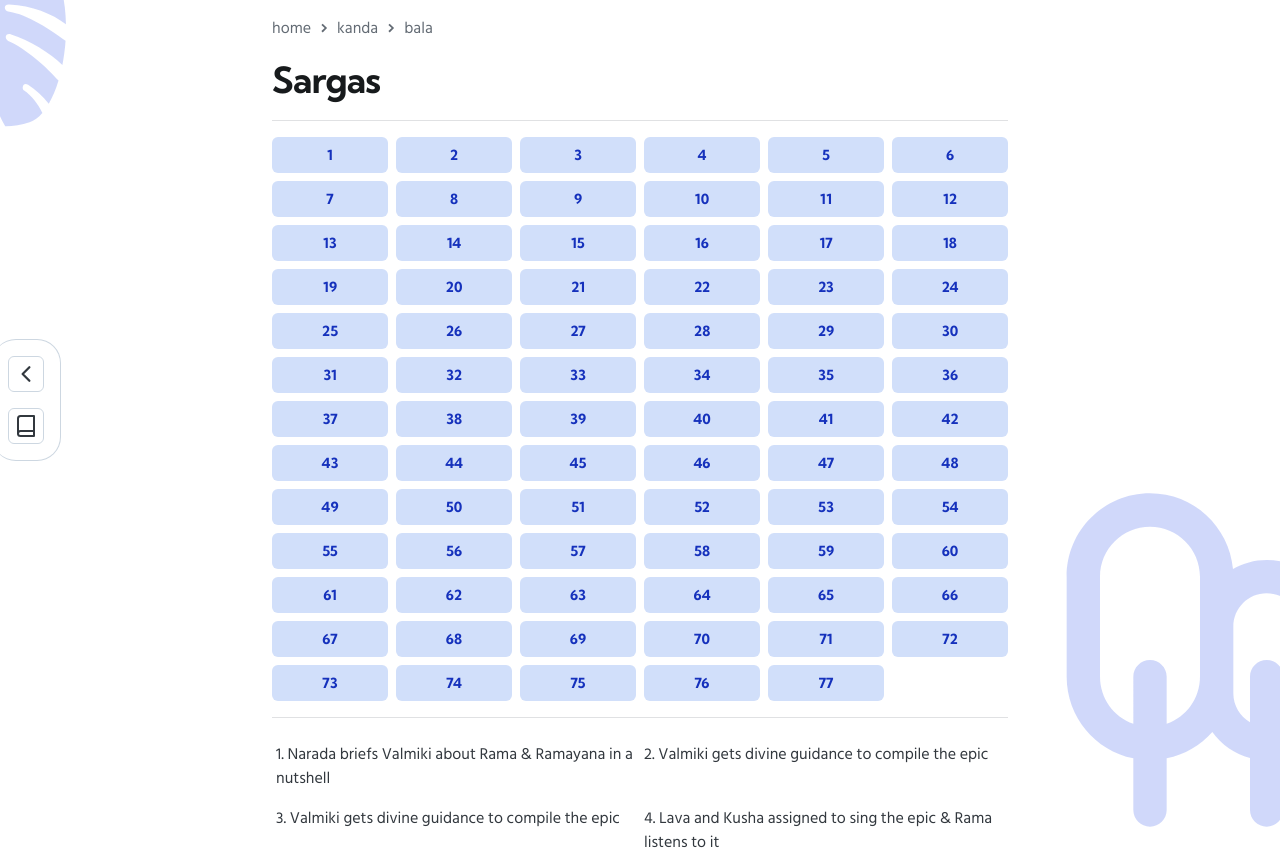
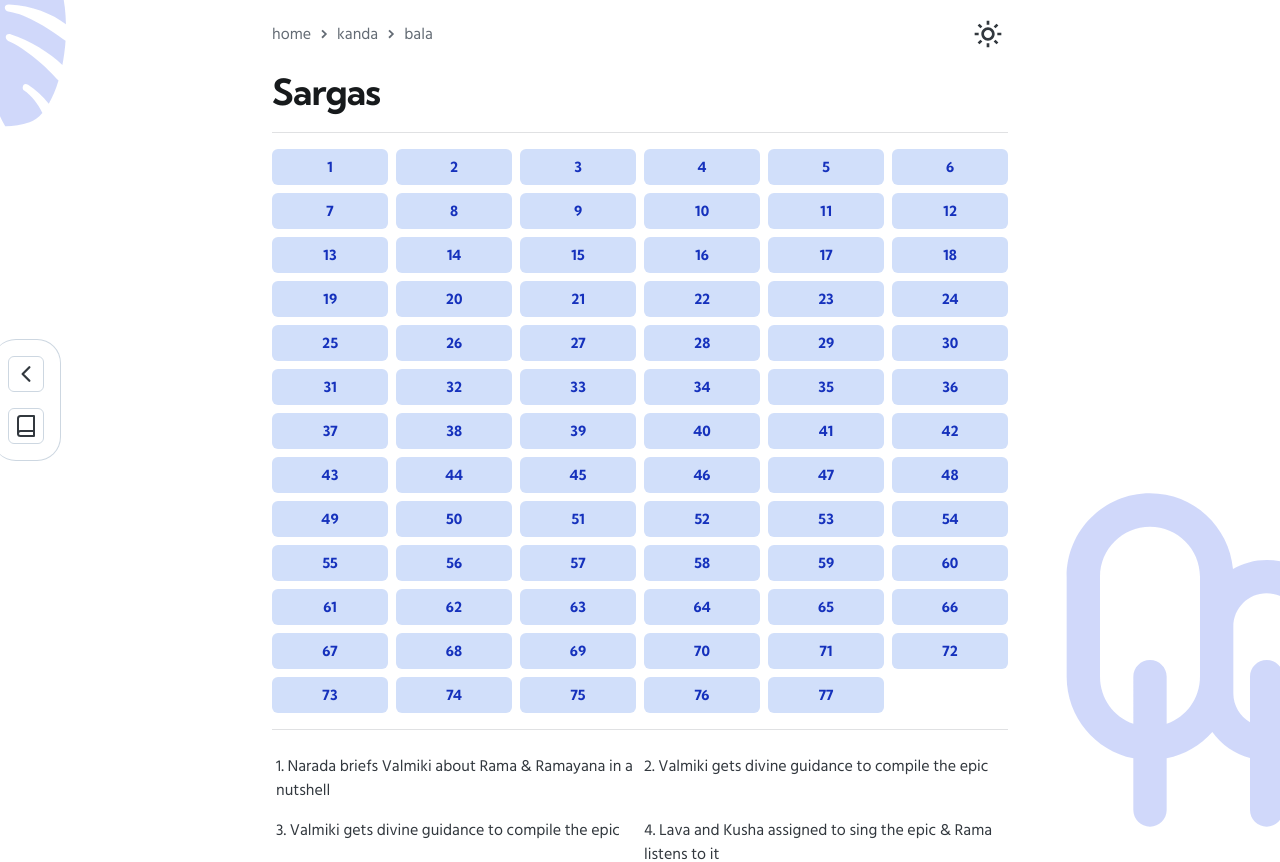
Before and after one commit to badalsaibo/read-ramayana, a Next.js app: page /kanda/bala in a window 1280 px wide. Shown: the top 862 px of the page. Built offline with nearby package versions, Linux system fonts and the light colour scheme.

Commit message:
fix: sync dark mode

```diff
--- a/src/components/DarkModeButton/DarkModeButton.tsx
+++ b/src/components/DarkModeButton/DarkModeButton.tsx
@@ -1,4 +1,4 @@
-import { useColorScheme } from '@mui/joy';
+import { useColorScheme } from '@mui/joy/styles';
 import IconButton from '@mui/joy/IconButton';
 import { useEffect, useRef } from 'react';
 
@@ -9,7 +9,7 @@ const DarkModeButton = () => {
 
   const isFirstLoad = useRef(true);
 
-  const currentMode = isFirstLoad.current ? systemMode : mode;
+  const currentMode = isFirstLoad.current ? systemMode ?? mode : mode;
 
   const onClick = () => {
     setMode(currentMode === 'light' ? 'dark' : 'light');
--- a/src/pages/kanda/[kanda]/index.tsx
+++ b/src/pages/kanda/[kanda]/index.tsx
@@ -4,6 +4,7 @@ import { GetStaticPaths, GetStaticProps } from 'next';
 
 import Breadcrumbs from 'components/Breadcrumbs';
 import GenericHead from 'components/GenericHead';
+import DarkModeButton from 'components/DarkModeButton/';
 
 import { PAGE_TITLE } from 'constant';
 import { KANDAS } from 'constant/kanda';
@@ -34,10 +35,12 @@ const Kanda = ({ chapters, kanda }: TKandaProps) => {
         description={`Chapters of ${kanda} kanda in ${PAGE_TITLE}`}
       />
       <Stack spacing={2}>
-        <Breadcrumbs />
+        <Stack direction="row" alignItems="center" justifyContent="space-between">
+          <Breadcrumbs />
+          <DarkModeButton />
+        </Stack>
         <Typography level="h1">Sargas</Typography>
         <Divider />
-
         <Stack>
           <Grid container spacing={1}>
             {chapters.map(({ id, sarga }) => (
--- a/src/pages/kanda/index.tsx
+++ b/src/pages/kanda/index.tsx
@@ -1,6 +1,5 @@
 import Box from '@mui/joy/Box';
 import Grid from '@mui/joy/Grid';
-import { styled, useTheme } from '@mui/joy';
 import Stack from '@mui/joy/Stack';
 import Divider from '@mui/joy/Divider';
 import Typography from '@mui/joy/Typography';
@@ -9,14 +8,16 @@ import { PAGE_TITLE } from 'constant';
 import { KANDAS } from 'constant/kanda';
 import PaddedButton from 'components/PaddedButton';
 import GenericHead from 'components/GenericHead';
+import DarkModeButton from 'components/DarkModeButton';
 
 const Kanda = () => {
   return (
     <>
       <GenericHead title={`Kandas | ${PAGE_TITLE}`} description={`List of kandas in ${PAGE_TITLE}`} />
       <Stack gap={1} sx={{ height: '100%' }}>
-        <Stack direction="row" alignItems="center">
+        <Stack direction="row" alignItems="center" justifyContent="space-between">
           <Typography level="h1">Kandas</Typography>
+          <DarkModeButton />
         </Stack>
         <Divider sx={{ mb: 1 }} />
         <Box sx={{ my: 'auto' }}>
```
